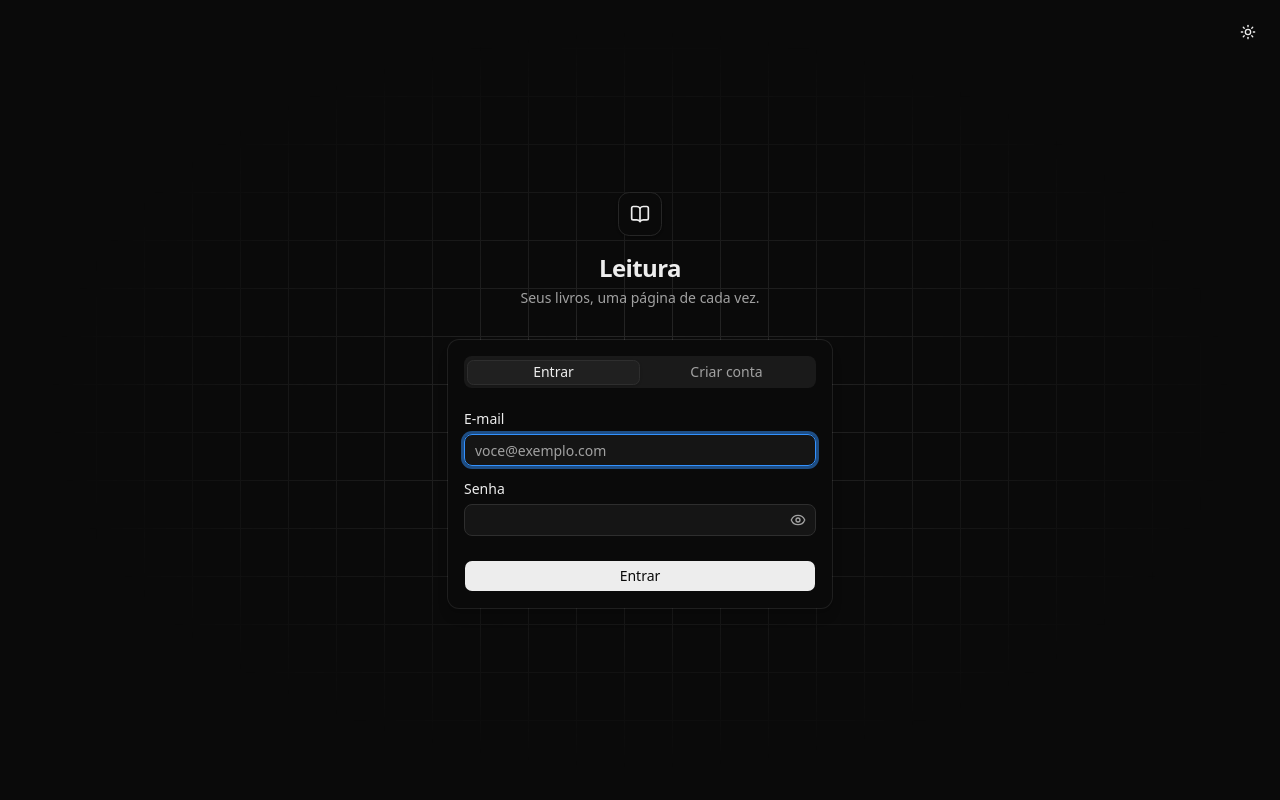
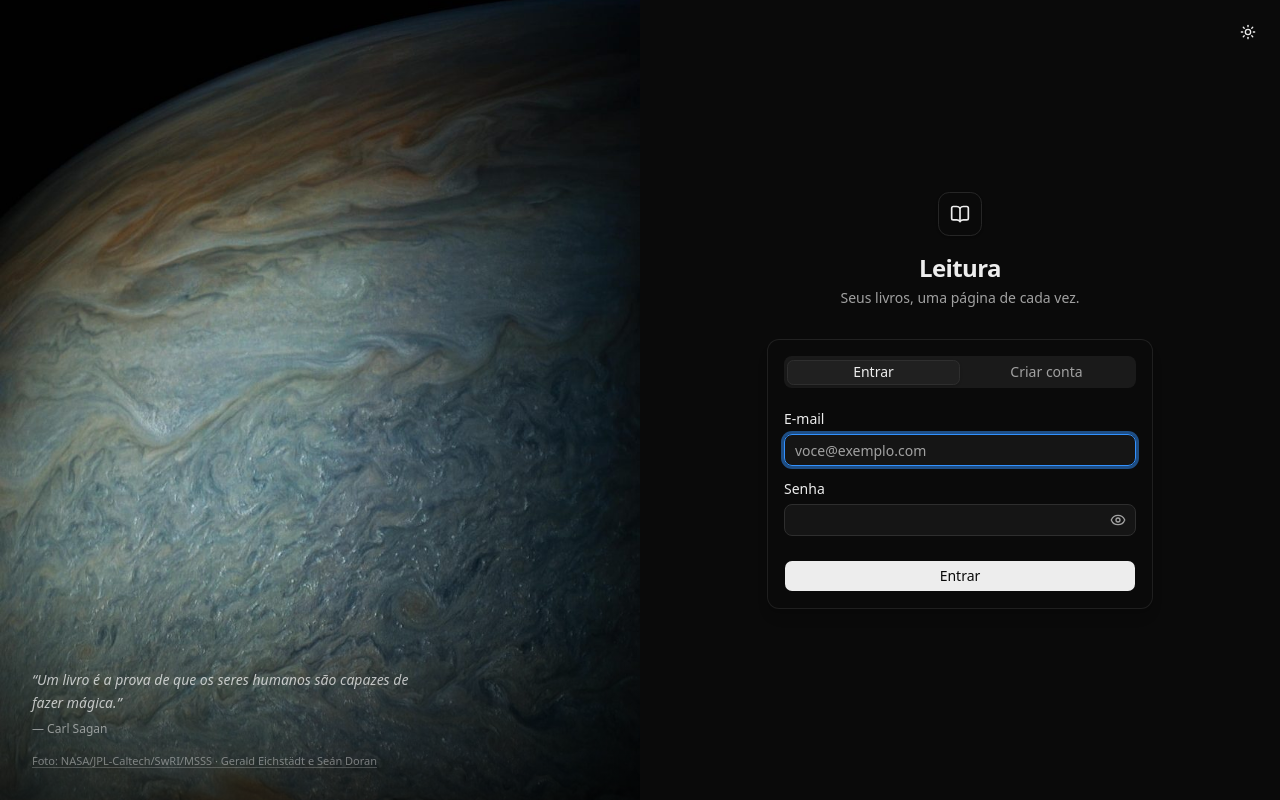
Before and after one commit to guarana-labs/leitura-web, a React (Vite) app: page /login in a window 1280 px wide. Built offline with nearby package versions, Linux system fonts and the light colour scheme; no server answers; a web font is replaced by a local one.

Commit message:
feat: two-column login with Jupiter photo

```diff
--- /dev/null
+++ b/src/components/auth/LoginArtwork.tsx
@@ -0,0 +1,47 @@
+import { useTranslation } from 'react-i18next'
+import { cn } from '@/lib/utils'
+
+const NASA_URL = 'https://images.nasa.gov/details/PIA21647'
+
+/**
+ * Jupiter photo for the login page (NASA/JPL-Caltech/SwRI/MSSS, PIA21647, public domain).
+ * The image is the point of the panel; the quote and credit stay quiet.
+ */
+export function LoginArtwork({ className }: { className?: string }) {
+  const { t } = useTranslation()
+
+  return (
+    <div className={cn('relative overflow-hidden bg-black', className)}>
+      {/* Absolute, so the tall photo fills its box without stretching the page. */}
+      <img
+        src="/images/jupiter-1722.jpg"
+        srcSet="/images/jupiter-860.jpg 860w, /images/jupiter-1722.jpg 1722w"
+        sizes="(min-width: 1024px) 50vw, 100vw"
+        alt={t('auth.artwork.alt')}
+        className="absolute inset-0 size-full object-cover object-[0%_12%]"
+      />
+    </div>
+  )
+}
+
+/** Sagan quote and NASA credit, set small and translucent over the photo. */
+export function LoginArtworkCaption({ className }: { className?: string }) {
+  const { t } = useTranslation()
+
+  return (
+    <figure className={cn('max-w-sm text-white', className)}>
+      <blockquote className="text-sm leading-relaxed text-white/70 italic">{t('auth.artwork.quote')}</blockquote>
+      <figcaption className="mt-1.5 text-xs text-white/50">— Carl Sagan</figcaption>
+      <p className="mt-4 text-[11px] leading-snug text-white/40">
+        <a
+          href={NASA_URL}
+          target="_blank"
+          rel="noreferrer"
+          className="underline decoration-white/20 underline-offset-2 transition-colors hover:text-white/70"
+        >
+          {t('auth.artwork.credit')}
+        </a>
+      </p>
+    </figure>
+  )
+}
--- a/src/locales/pt-BR.json
+++ b/src/locales/pt-BR.json
@@ -17,6 +17,11 @@
     "signOut": "Sair"
   },
   "auth": {
+    "artwork": {
+      "alt": "Nuvens de Júpiter fotografadas pela sonda Juno, da NASA",
+      "quote": "“Um livro é a prova de que os seres humanos são capazes de fazer mágica.”",
+      "credit": "Foto: NASA/JPL-Caltech/SwRI/MSSS · Gerald Eichstädt e Seán Doran"
+    },
     "signInTab": "Entrar",
     "signUpTab": "Criar conta",
     "signInAction": "Entrar",
--- a/src/pages/LoginPage.tsx
+++ b/src/pages/LoginPage.tsx
@@ -2,41 +2,53 @@ import { useState } from 'react'
 import { BookOpen, Moon, Sun } from 'lucide-react'
 import { useTranslation } from 'react-i18next'
 import { AuthForm, type AuthMode } from '@/components/auth/AuthForm'
+import { LoginArtwork, LoginArtworkCaption } from '@/components/auth/LoginArtwork'
 import { Button } from '@/components/ui/button'
 import { Card, CardContent } from '@/components/ui/card'
 import { Tabs, TabsContent, TabsList, TabsTrigger } from '@/components/ui/tabs'
 import { useTheme } from '@/hooks/useTheme'
 
+/**
+ * Desktop: photo on the left, form on the right.
+ * Phones: the photo fills the screen behind the form, darkened so the form stays readable.
+ */
 export function LoginPage() {
   const { t } = useTranslation()
   const { theme, toggleTheme } = useTheme()
   const [mode, setMode] = useState<AuthMode>('signIn')
 
   return (
-    <div className="relative flex min-h-svh flex-col items-center justify-center overflow-hidden px-4 py-12">
-      {/* Subtle grid backdrop that fades out towards the edges. */}
+    <div className="relative grid min-h-svh lg:grid-cols-2">
+      {/* Phones: full-screen background. Desktop: the left column. */}
+      <div className="fixed inset-0 lg:relative lg:inset-auto">
+        <LoginArtwork className="size-full" />
+        <div aria-hidden className="absolute inset-0 bg-black/55 lg:hidden" />
+        {/* Desktop: soft fade at the bottom so the quote reads without dimming the planet. */}
         <div
           aria-hidden
-        className="pointer-events-none absolute inset-0 bg-[linear-gradient(to_right,var(--border)_1px,transparent_1px),linear-gradient(to_bottom,var(--border)_1px,transparent_1px)] bg-[size:48px_48px] [mask-image:radial-gradient(ellipse_at_center,black_10%,transparent_65%)]"
+          className="absolute inset-x-0 bottom-0 hidden h-56 bg-gradient-to-t from-black/70 to-transparent lg:block"
         />
+        <LoginArtworkCaption className="absolute bottom-8 left-8 hidden lg:block" />
+      </div>
 
+      <div className="relative flex min-h-svh flex-col px-4 py-12 lg:bg-background">
         <Button
           variant="ghost"
           size="icon"
           onClick={toggleTheme}
           aria-label={t('nav.toggleTheme')}
-        className="absolute top-4 right-4"
+          className="absolute top-4 right-4 text-white hover:bg-white/10 hover:text-white lg:text-foreground lg:hover:bg-muted lg:hover:text-foreground"
         >
           {theme === 'dark' ? <Sun aria-hidden /> : <Moon aria-hidden />}
         </Button>
 
-      <div className="relative w-full max-w-sm">
-        <div className="mb-8 flex flex-col items-center text-center">
-          <div className="mb-4 flex size-11 items-center justify-center rounded-xl border bg-card shadow-sm">
+        <div className="mx-auto flex w-full max-w-sm flex-1 flex-col justify-center">
+          <div className="mb-8 flex flex-col items-center text-center text-white lg:text-foreground">
+            <div className="mb-4 flex size-11 items-center justify-center rounded-xl border bg-card text-card-foreground shadow-sm">
               <BookOpen className="size-5" aria-hidden />
             </div>
             <h1 className="text-2xl font-semibold tracking-tight">{t('app.name')}</h1>
-          <p className="mt-1 text-sm text-muted-foreground">{t('app.tagline')}</p>
+            <p className="mt-1 text-sm text-white/70 lg:text-muted-foreground">{t('app.tagline')}</p>
           </div>
 
           <Card className="shadow-lg">
@@ -56,6 +68,10 @@ export function LoginPage() {
             </CardContent>
           </Card>
         </div>
+
+        {/* Phones: quote and credit at the bottom, under the form. */}
+        <LoginArtworkCaption className="mx-auto mt-10 w-full lg:hidden" />
+      </div>
     </div>
   )
 }
```
Also changed, not shown: public/images/jupiter-1722.jpg (added), public/images/jupiter-860.jpg (added). Lines whose indentation alone changed are shown as unchanged.
